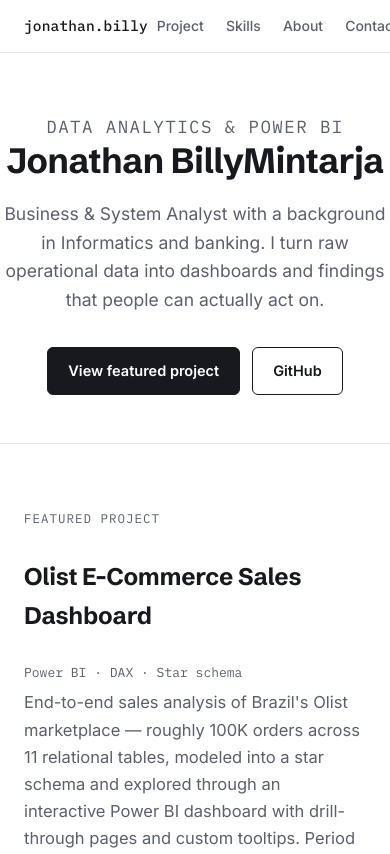
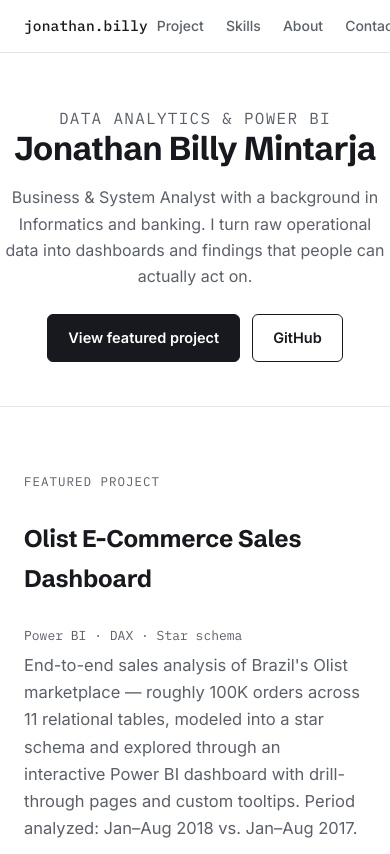
Before and after one commit to JONATHANBILLY/JONATHANBILLY.github.io, a plain HTML site: page index.html in a window 390 px wide. Shown: the top 854 px of the page. Drawn offline with Linux system fonts and the light colour scheme.

Commit message:
Update index.html

```diff
--- a/index.html
+++ b/index.html
@@ -63,7 +63,7 @@
   nav a:hover{color:var(--ink);text-decoration:none}
 
   /* ---------- hero ---------- */
-  .hero{padding:88px 0 64px}
+  .hero{padding-top:88px;padding-bottom:64px}
   .eyebrow{
     font-family:"IBM Plex Mono",monospace;font-size:12.5px;letter-spacing:.08em;
     text-transform:uppercase;color:var(--accent);margin-bottom:18px;
@@ -183,6 +183,13 @@
     font-family:"IBM Plex Mono",monospace;font-size:12.5px;color:var(--ink-soft);
   }
   footer .wrap{display:flex;flex-wrap:wrap;gap:10px;justify-content:space-between}
+  @media (max-width:520px){
+  .hero{padding-top:52px;padding-bottom:44px}
+  h1{font-size:33px;line-height:1.12;margin-bottom:16px}
+  h1 br{display:none}
+  .hero p{font-size:16px}
+  .hero-links{margin-top:24px}
+}
 </style>
 </head>
 <body>
@@ -204,7 +211,7 @@
   <!-- ============ HERO ============ -->
   <div class="hero wrap">
     <p class="eyebrow">Data Analytics &amp; Power BI</p>
-    <h1>Jonathan Billy<br>Mintarja</h1>
+    <h1>Jonathan Billy <br>Mintarja</h1>
     <p>Business &amp; System Analyst with a background in Informatics and banking. I turn raw operational data into dashboards and findings that people can actually act on.</p>
     <div class="hero-links">
       <a class="btn primary" href="#project">View featured project</a>
```
